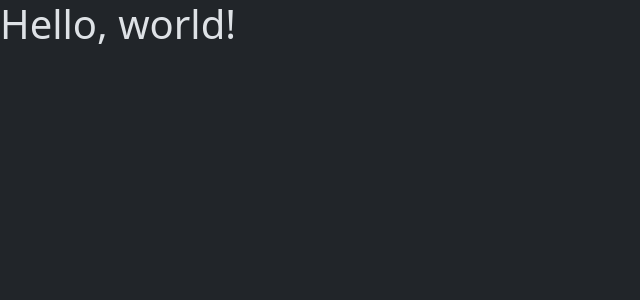
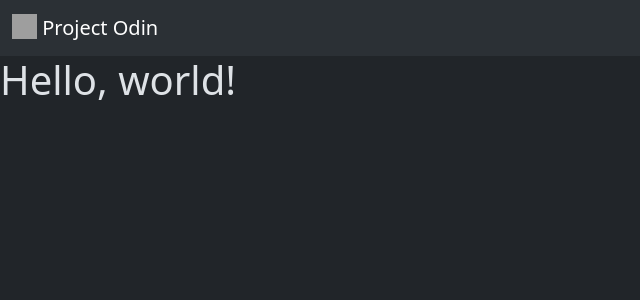
Before and after one commit to tacosontitan/project-odin, an Angular app: page / in a window 1280 px wide. Shown: the top 300 px of the page, without its empty margins (0-640 px from the left). Built offline with nearby package versions, Linux system fonts and the light colour scheme; grey boxes are pictures that could not be loaded.

Commit message:
Added page header component to app component.

```diff
--- a/src/app/app.component.html
+++ b/src/app/app.component.html
@@ -1 +1,2 @@
+<page-header></page-header>
 <h1>Hello, world!</h1>
```
